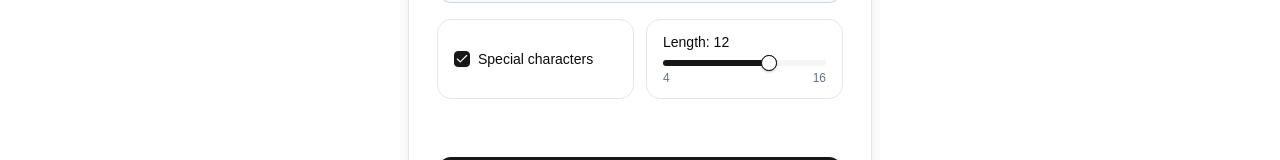
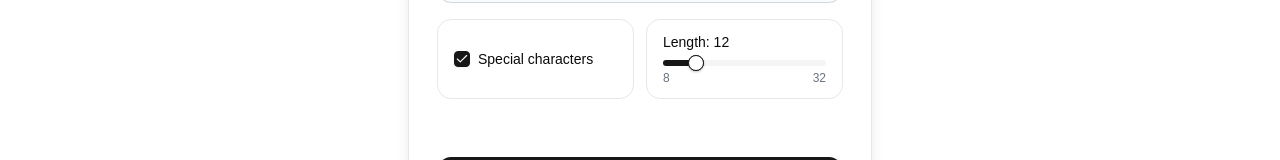
Before and after one commit to Greek/gullhacks26-dataprivacy, a React (Vite) app in the folder frontend/: page / in a window 1280 px wide. Shown: the part 462-622 px from the top of the page. Built offline with nearby package versions, Linux system fonts and the light colour scheme; no server answers.

Commit message:
Constants for length limits
Signed-off-by: Greek <a@ndy.sh>

```diff
--- /dev/null
+++ b/frontend/src/lib/constants.ts
@@ -0,0 +1,3 @@
+export const API_URL = import.meta.env.API_URL || "localhost:3001";
+export const MIN_PASSWORD_LENGTH = 8;
+export const MAX_PASSWORD_LENGTH = 32;
--- a/frontend/src/routes/index.tsx
+++ b/frontend/src/routes/index.tsx
@@ -1,6 +1,7 @@
 import { Button } from '#/components/ui/button'
 import { Checkbox } from '#/components/ui/checkbox'
 import { Slider } from '#/components/ui/slider'
+import { MAX_PASSWORD_LENGTH, MIN_PASSWORD_LENGTH } from '#/lib/constants'
 import { createFileRoute } from '@tanstack/react-router'
 import { useState } from 'react'
 
@@ -53,14 +54,14 @@ function Home() {
                 <Slider
                   aria-label="Password length"
                   className="w-full"
-                  max={16}
-                  min={4}
+                  min={MIN_PASSWORD_LENGTH}
+                  max={MAX_PASSWORD_LENGTH}
                   onValueChange={(val) => setLength(Number(val))}
                   value={length}
                 />
                 <div className="mt-1 flex justify-between text-xs text-gray-500">
-                  <span>4</span>
-                  <span>16</span>
+                  <span>{MIN_PASSWORD_LENGTH}</span>
+                  <span>{MAX_PASSWORD_LENGTH}</span>
                 </div>
               </label>
             </div>
```
Also changed, not shown: 1 other file (tests, documents, lock files or other folders).
